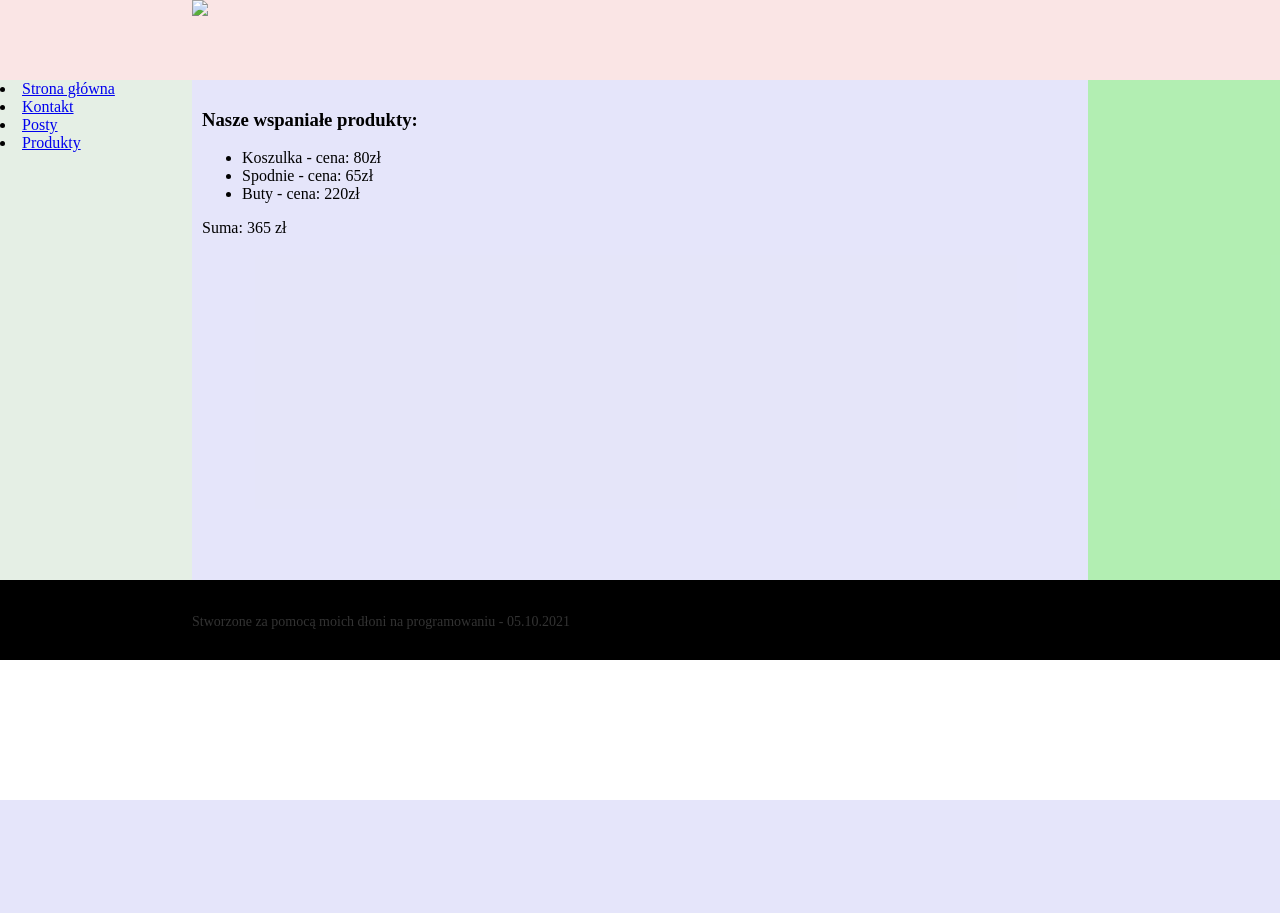
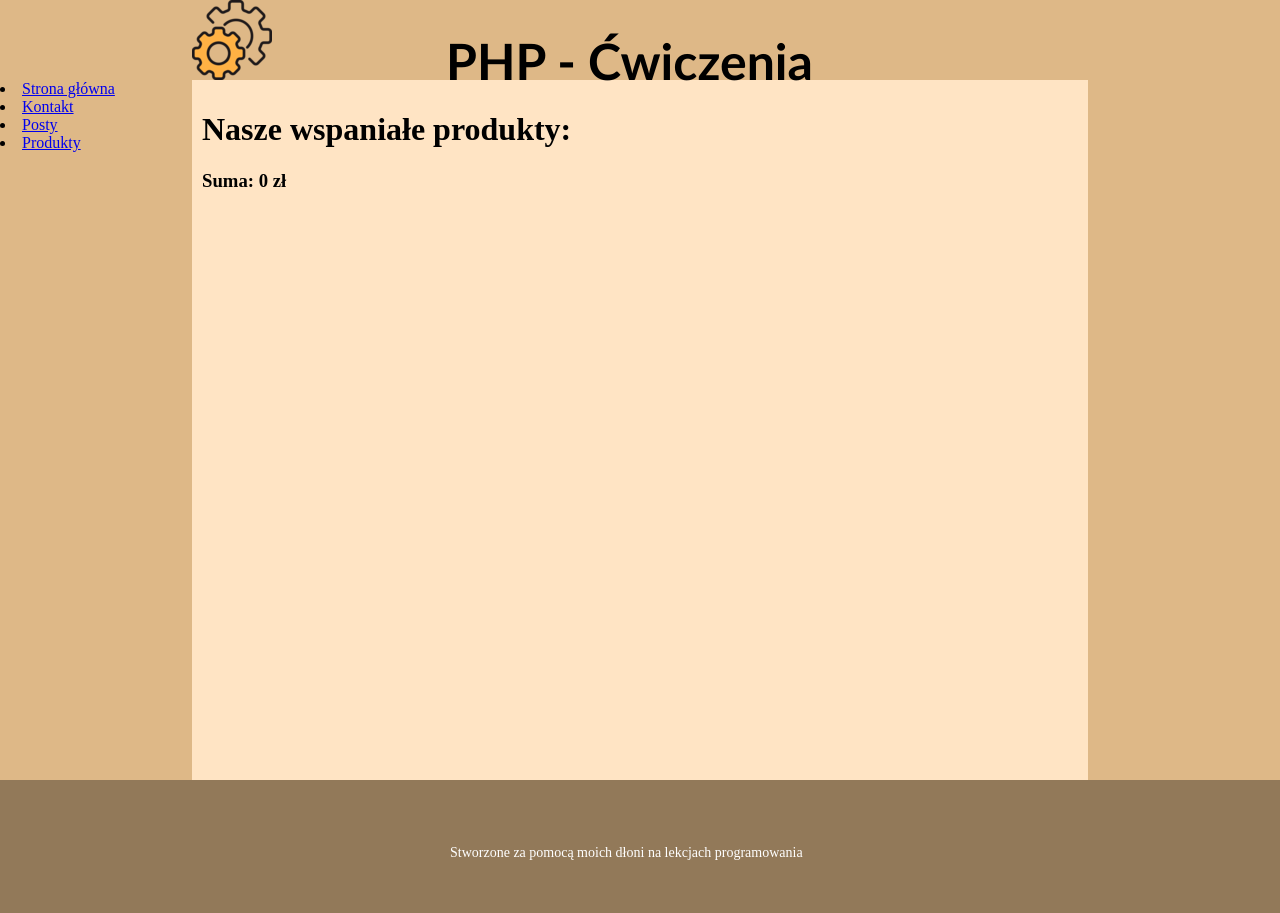
Before and after one commit to Michu9364/PHP, a PHP site: page /pages/Produkty.php in a window 1280 px wide. Before the commit the page ends 800 px from the top, so only its background shows below. Run offline with PHP 8.4, Linux system fonts and the light colour scheme; data that the repository does not hold is empty; some libraries are stand-ins or nearby versions.

Commit message:
General update 12.10.2021

```diff
--- /dev/null
+++ b/fragments/Main.php
@@ -0,0 +1 @@
+<div class="rightSidebar"></div>
--- a/fragments/footer.php
+++ b/fragments/footer.php
@@ -1,3 +1,3 @@
 <div class="footer">
-	<div class="sidenote"><span>Stworzone za pomocą moich dłoni na programowaniu - 05.10.2021</span></div>
+	<div class="sidenote"><span>Stworzone za pomocą moich dłoni na lekcjach programowania</span></div>
 </div>
--- a/fragments/header.php
+++ b/fragments/header.php
@@ -1,3 +1,4 @@
 <div class="header">
-	<img src="https://via.placeholder.com/80">
+	<img src="../logo.png">
+	<a class="headerfont">PHP - Ćwiczenia</a>
 </div>
--- /dev/null
+++ b/login.template.json
@@ -0,0 +1,6 @@
+{
+    "login": "",
+    "pass": "",
+    "name": "",
+    "base": ""
+}
--- a/pages/Kontakt.php
+++ b/pages/Kontakt.php
@@ -10,7 +10,7 @@
 <?php include '../fragments/navbar.php'; ?>
 <div class="content">
 		<div class="wrapper">
-			<h3>Kontakt</h3>
+			<h1>Kontakt</h1>
 			<p>Nr tel: 123-456-789</p>
             <p>Ul. Miodowa 15</p>
             <p>Świdnica 58-100</p>
--- a/pages/Produkty.php
+++ b/pages/Produkty.php
@@ -1,15 +1,8 @@
-<?php
-$products = [
-    ["name" => 'Koszulka', "price" => 80],
-    ["name" => 'Spodnie', "price" => 65],
-    ["name" => 'Buty', "price" => 220]
-];
-?>
 <!DOCTYPE html>
 <html lang="pl">
 <head>
 	<meta charset="UTF-8">
-	<title>Producty</title>
+	<title>Produkty</title>
 	<link rel="stylesheet" href="../styles.css">
 </head>
 <body>
@@ -17,17 +10,19 @@ $products = [
 <?php include '../fragments/navbar.php'; ?>
 <div class="content">
 		<div class="wrapper">
-			<h3>Nasze wspaniałe produkty:</h3>
+			<h1>Nasze wspaniałe produkty:</h1>
 			<ul>
 				<?php
 				$suma = 0;
-				foreach($products as $product){
-					$suma = $suma + $product["price"];
-					echo "<li>" . $product["name"]. " -". " cena: " .$product["price"] . "zł</li>";
+				$mysqli = new mysqli("localhost", "root", "", "blockphp");
+				$result = $mysqli->query("SELECT * FROM products");
+				foreach($result as $row){
+					echo "<li>" . $row["Name"]. " -". " cena: " .$row["Price"] . "zł</li>";
+					$suma = $suma + $row["Price"];
 				}
 				?>
 			</ul>
-			<p>Suma: <?php echo $suma;?> zł</p>
+			<h3>Suma: <?php echo $suma;?> zł</h3>
 		</div>
 	</div>
 	<?php include '../fragments/sidebar.php'; ?>
--- a/styles.css
+++ b/styles.css
@@ -5,22 +5,29 @@ html, body {
 .header {
     width: 100%;
     height: 80px;
-    background: rgba(200,0,2,0.1);
+    background: #DEB887;
+}
+
+.headerfont {
+    font-size: 50px;
+    font-family: 'Trebuchet MS', 'Lucida Sans Unicode', 'Lucida Grande', 'Lucida Sans', Arial, sans-serif;
+    font-weight: bold;
+    padding-left: 170px;
 }
 
 .leftSidebar {
-    height: 500px;
+    height: 700px;
     width: 15%;
-    background: rgba(0,100,2,0.1);
+    background: #DEB887;
     display: inline-block;
     float: left;
 }
 
 .content {
     display: inline-block;
-    height: 500px;
+    height: 700px;
     width: 70%;
-    background: rgba(0,0,200,0.1);
+    background: #FFE4C4;
     float:left;
 }
 .content > .wrapper {
@@ -29,20 +36,20 @@ html, body {
 }
 .rightSidebar {
     display: inline-block;
-    height: 500px;
+    height: 700px;
     width: 15%;
-    background: rgba(0,200,2,0.3);
+    background: #DEB887;
     float: left;
 }
 
 .footer {
     width: 100%;
-    height: 80px;
-    background: black;
+    height: 133px;
+    background: #927959;
 }
 
 .innerWrapper{
-    height: 500px;
+    height: 700px;
 }
 
 .header img{
@@ -50,10 +57,10 @@ html, body {
 }
 
 .sidenote{
-    color: #333;
+    color: white;
     font-size: 14px;
-    margin-left: 15%;
-    padding-top: 34px;
+    padding-left: 450px;
+    padding-top: 65px;
 }
 .wrapper a{
     margin-right: 10px;
```
Also changed, not shown: pages/Posty.php (+19 -4 lines), README.md, logo.png (added), 1 other file.
